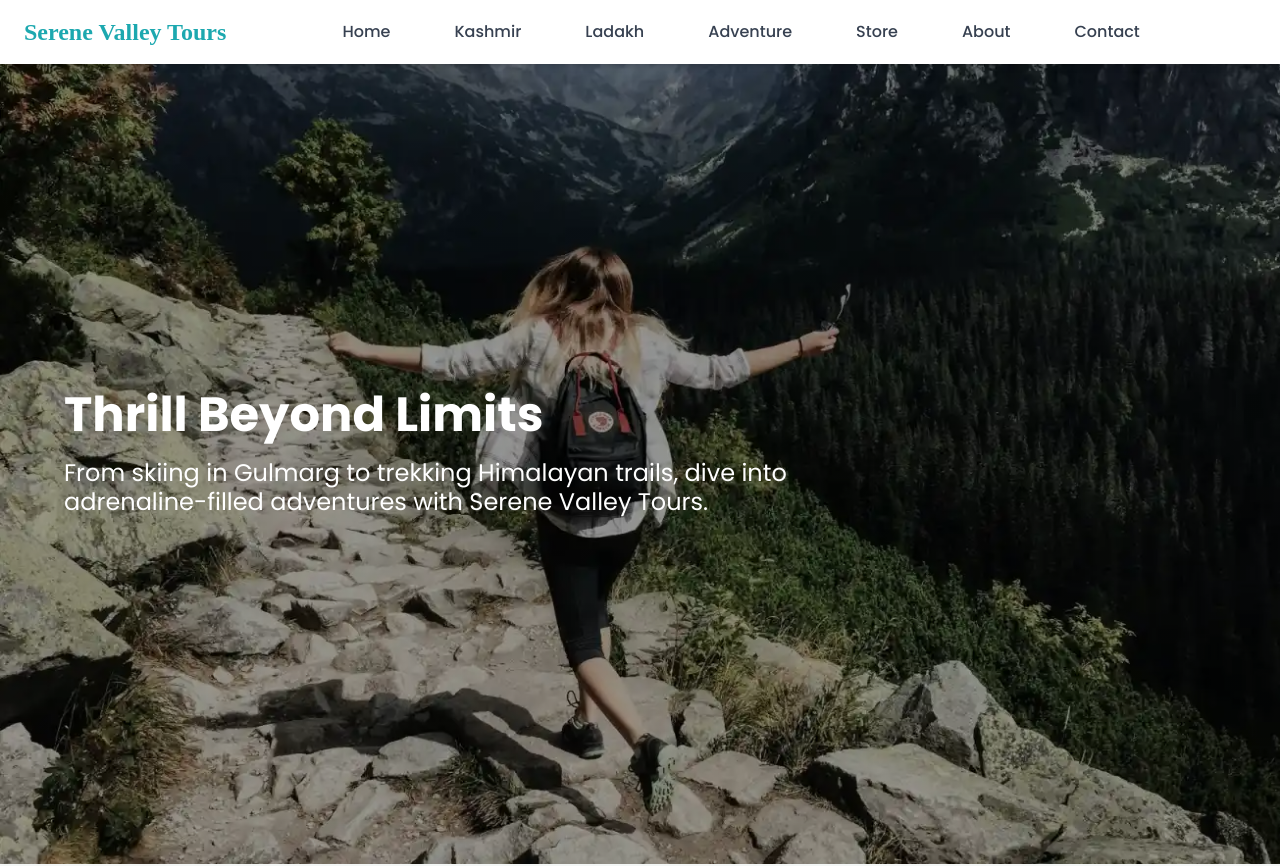
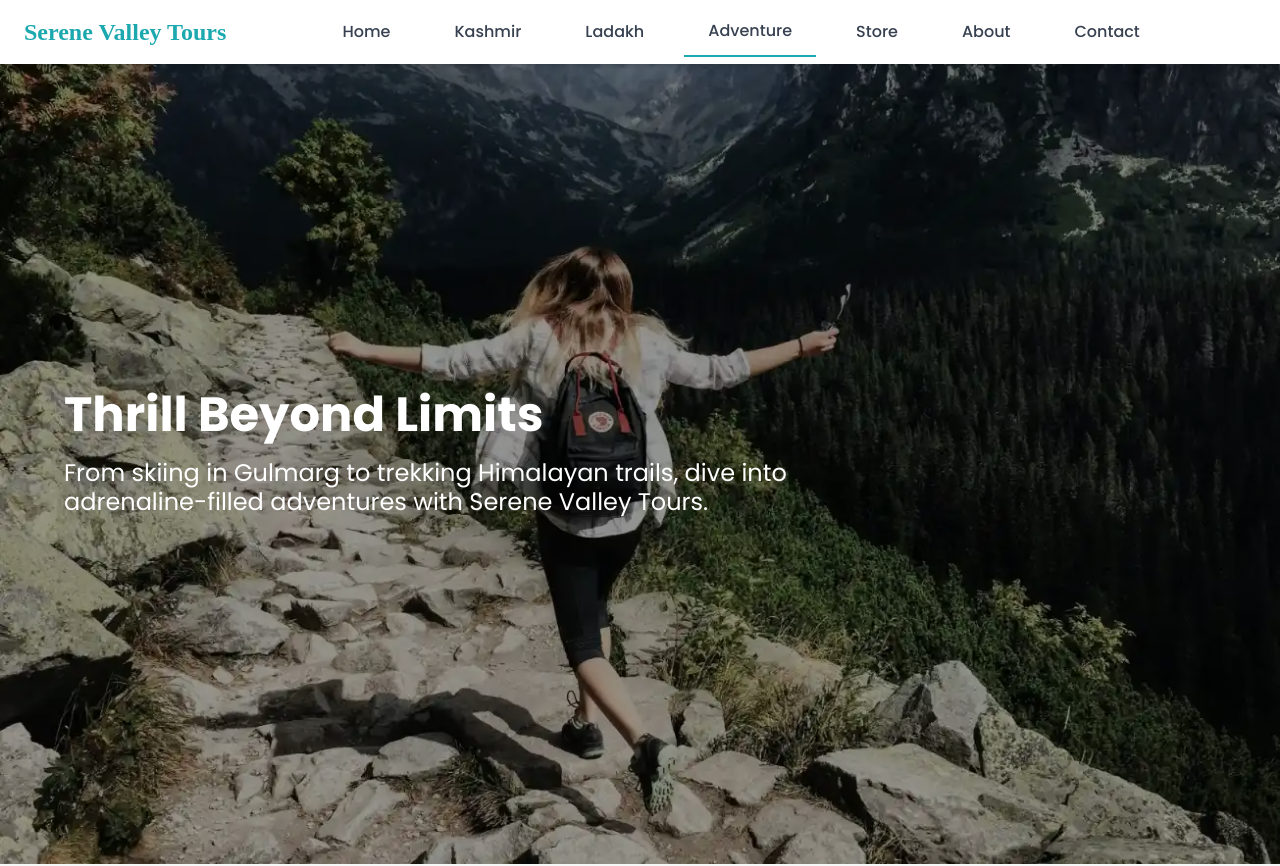
Before and after one commit to AadilJabar19/sereneValleyTours, a React (Vite) app in the folder frontend/: page /adventure in a window 1280 px wide. Shown: the top 866 px of the page. Built offline with nearby package versions, Linux system fonts and the light colour scheme.

Commit message:
Feat: store filter and navbar links ui

```diff
--- a/frontend/src/components/Navbar.jsx
+++ b/frontend/src/components/Navbar.jsx
@@ -1,5 +1,5 @@
 import { useState } from 'react';
-import { Link } from 'react-router-dom';
+import { Link, NavLink } from 'react-router-dom';
 import {
   AppBar,
   Toolbar,
@@ -49,10 +49,17 @@ const Navbar = () => {
             {menuItems.map((item) => (
               <Button
                 key={item.path}
-                component={Link}
+                component={NavLink}
                 to={item.path}
                 className="text-gray-700 hover:text-primary-main"
-                sx={{ fontSize: '1rem' }}
+                sx={{
+                  fontSize: '1rem',
+                  '&.active': {
+                    borderBottom: '2px solid',
+                    borderColor: 'primary.main',
+                    borderRadius: 0,
+                  },
+                }}
               >
                 {item.label}
               </Button>
@@ -82,9 +89,16 @@ const Navbar = () => {
                 {menuItems.map((item) => (
                   <ListItem key={item.path} disablePadding>
                     <ListItemButton
-                      component={Link}
+                      component={NavLink}
                       to={item.path}
                       onClick={() => setMobileOpen(false)}
+                      sx={{
+                        '&.active': {
+                          borderLeft: '4px solid',
+                          borderColor: 'primary.main',
+                          backgroundColor: 'rgba(25, 118, 210, 0.08)',
+                        },
+                      }}
                     >
                       <ListItemText primary={item.label} />
                     </ListItemButton>
--- a/frontend/src/pages/Store.jsx
+++ b/frontend/src/pages/Store.jsx
@@ -1,3 +1,4 @@
+import { useState } from 'react';
 import { Link } from 'react-router-dom';
 import {
   Box,
@@ -9,6 +10,7 @@ import {
   CardContent,
   CardActions,
   Button,
+  Chip,
 } from '@mui/material';
 import WhatsAppIcon from '@mui/icons-material/WhatsApp';
 import SEO from '../components/SEO';
@@ -47,7 +49,7 @@ const products = [
     name: 'Kashmiri Pashmina Shawl',
     description: 'Handwoven authentic Pashmina shawls made from the finest cashmere wool. Soft, warm, and luxurious.',
     image: '/images/pashminaShawl.webp',
-    category: 'Handicrafts'
+    category: 'Clothing'
   },
   {
     id: 6,
@@ -60,6 +62,13 @@ const products = [
 
 const Store = () => {
   const whatsappNumber = '917006327776';
+  const [selectedCategory, setSelectedCategory] = useState('All');
+
+  const categories = ['All', 'Spices', 'Dry Fruits', 'Clothing'];
+
+  const filteredProducts = selectedCategory === 'All'
+    ? products
+    : products.filter(p => p.category === selectedCategory);
 
   const handleWhatsAppInquiry = (productName) => {
     const message = `Hi, I'm interested in ${productName}. Can you provide more details?`;
@@ -114,10 +123,23 @@ const Store = () => {
                 🚚 7-Day Delivery Available Across India
               </Typography>
             </Box>
+
+            {/* Category Filter */}
+            <Box className="flex gap-2 justify-center mt-6 flex-wrap">
+              {categories.map((cat) => (
+                <Chip
+                  key={cat}
+                  label={cat}
+                  onClick={() => setSelectedCategory(cat)}
+                  color={selectedCategory === cat ? 'primary' : 'default'}
+                  sx={{ cursor: 'pointer' }}
+                />
+              ))}
+            </Box>
           </Box>
 
           <Grid container spacing={4}>
-            {products.map((product) => (
+            {filteredProducts.map((product) => (
               <Grid item xs={12} sm={6} md={4} key={product.id}>
                 <Card className="h-full flex flex-col shadow-lg rounded-2xl transition-all duration-300 hover:shadow-xl">
                   <CardMedia
```
